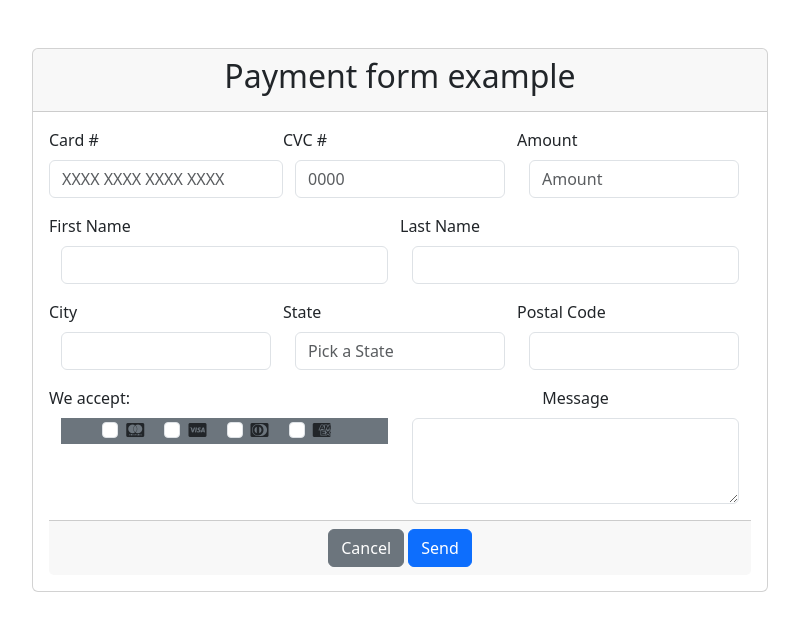
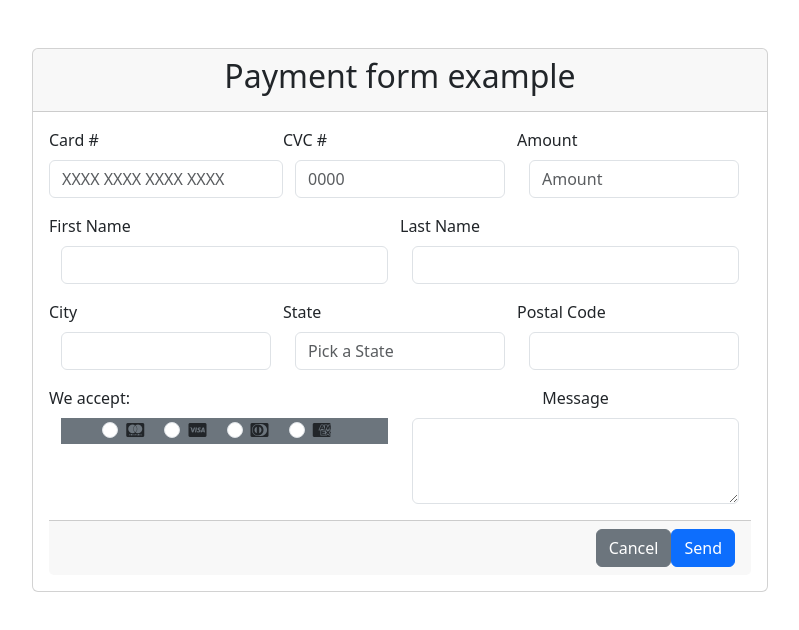
Before and after one commit to 4GeeksAcademy/Daniel-Perdomo-HTML5-form, a plain HTML site: page index.html in a window 1280 px wide. Shown: the whole page, without its empty margins (240-1039 px from the left). Drawn offline with nearby package versions, Linux system fonts and the light colour scheme.

Commit message:
buttons to the right

```diff
--- a/index.html
+++ b/index.html
@@ -80,22 +80,22 @@
                                           <label for="message" class="form-label row justify-content-start">We accept:</label>
                                             <div class="bg-secondary">
                                               <div class="form-check form-check-inline">
-                                                <input class="form-check-input" type="checkbox" id="inlineCheckbox1" value="option1">
+                                                <input class="form-check-input" type="radio" name="flexRadioDefault" id="flexRadioDefault1">
                                                 <label class="form-check-label" for="inlineCheckbox1"><i class="fab fa-cc-mastercard"></i></label>
                                               </div>
 
                                               <div class="form-check form-check-inline">
-                                                <input class="form-check-input" type="checkbox" id="inlineCheckbox1" value="option1">
+                                                <input class="form-check-input" type="radio" name="flexRadioDefault" id="flexRadioDefault2">
                                                 <label class="form-check-label" for="inlineCheckbox1"><i class="fab fa-cc-visa"></i></label>
                                               </div>
 
                                               <div class="form-check form-check-inline">
-                                                <input class="form-check-input" type="checkbox" id="inlineCheckbox1" value="option1">
+                                                <input class="form-check-input" type="radio" name="flexRadioDefault" id="flexRadioDefault3">
                                                 <label class="form-check-label" for="inlineCheckbox1"><i class="fab fa-cc-diners-club"></i></label>
                                               </div>
 
                                               <div class="form-check form-check-inline">
-                                                <input class="form-check-input" type="checkbox" id="inlineCheckbox1" value="option1">
+                                                <input class="form-check-input" type="radio" name="flexRadioDefault" id="flexRadioDefault4">
                                                 <label class="form-check-label" for="inlineCheckbox1"><i class="fab fa-cc-amex"></i></label>
                                               </div>
                                             </div>
@@ -109,7 +109,7 @@
                                       </div>
                                     </div>
 
-                                    <div class="card-footer justify-content-end">
+                                    <div class="card-footer d-flex justify-content-end">
                                         <button type="cancel justify-content-end" class="btn btn-secondary justify-content-end">Cancel</button>
                                         <button type="submit justify-content-end" class="btn btn-primary justify-content-end">Send</button>
                                     </div>
```
